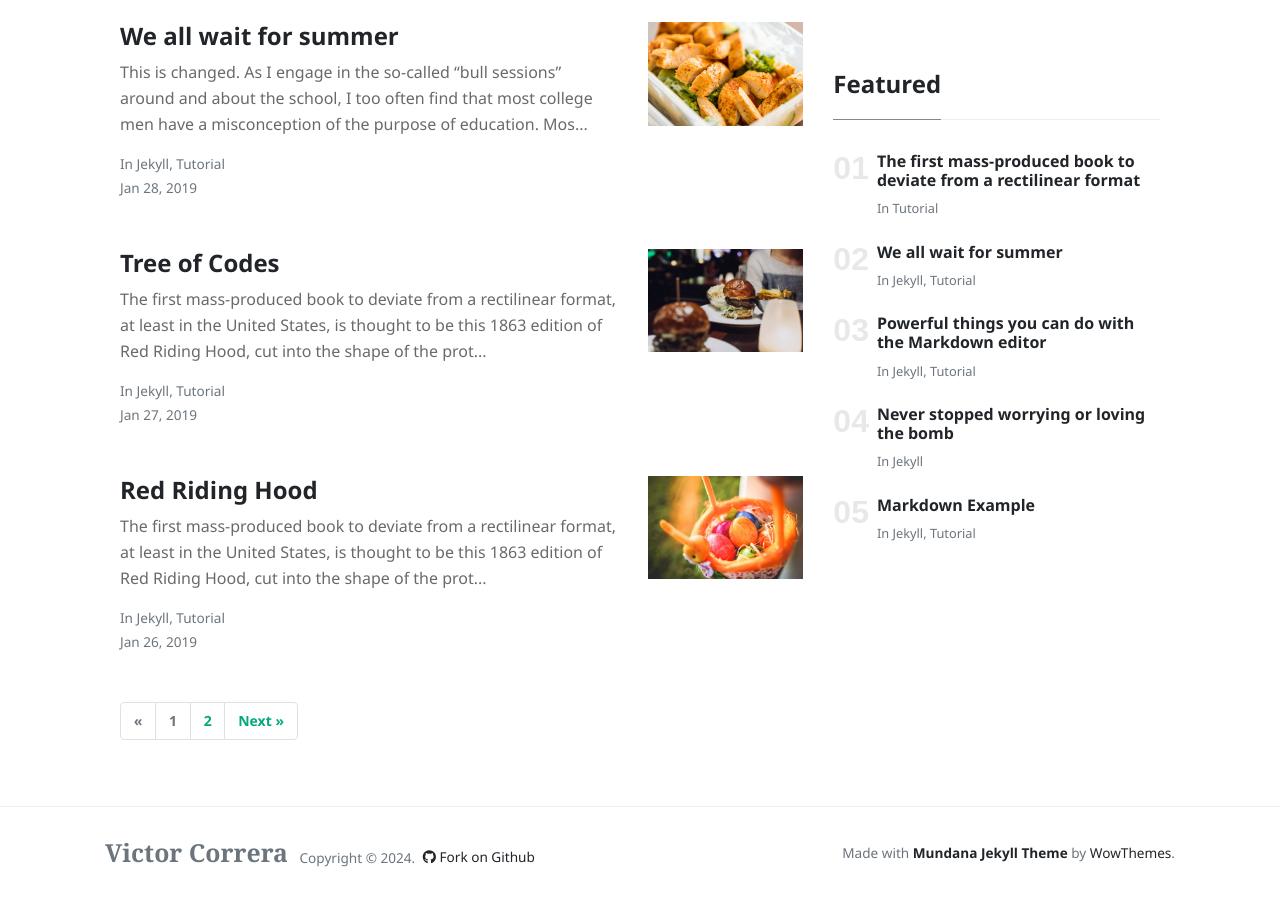
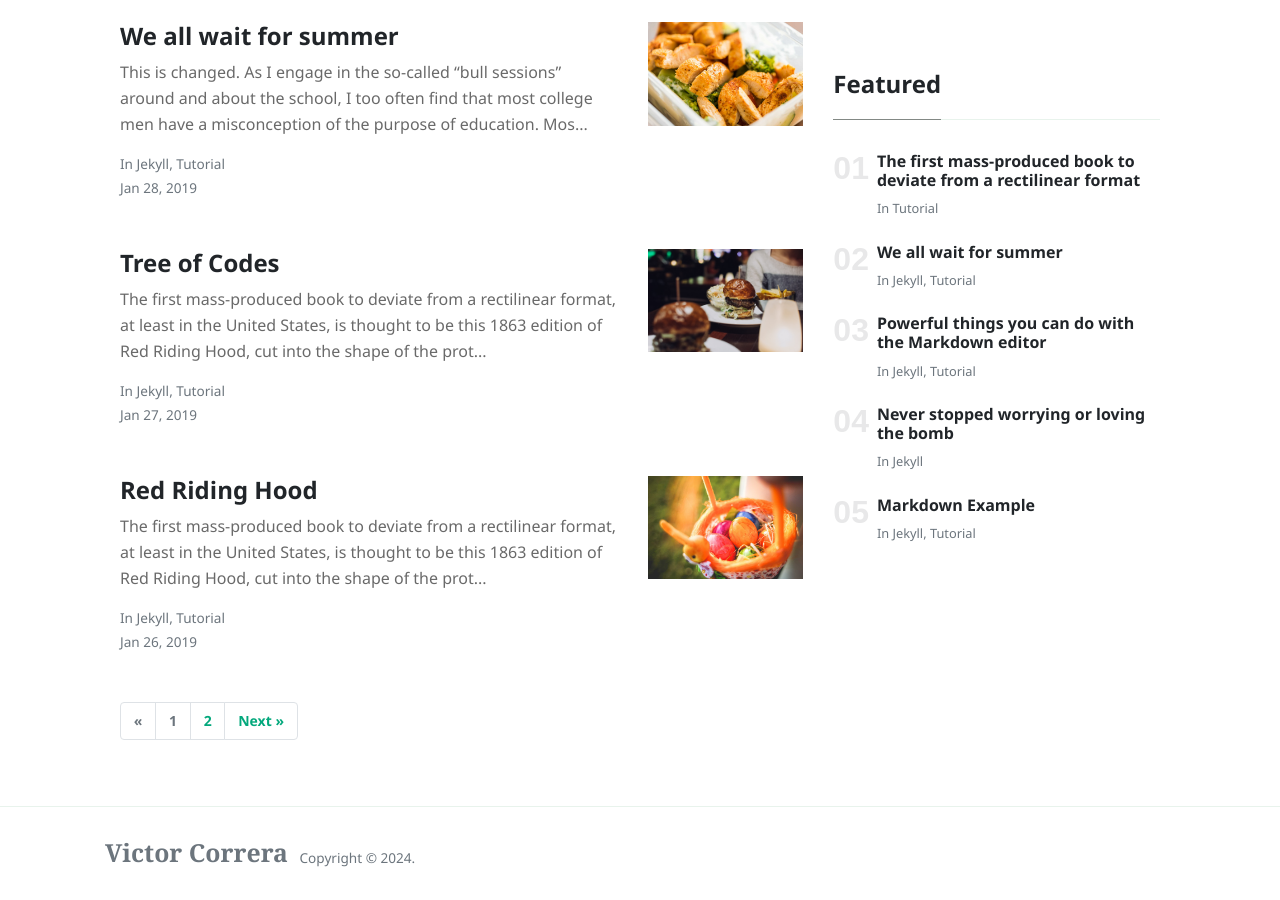
Before and after one commit to viccorrera/viccorrera.github.io, a Jekyll site: the page built from index.html, in a window 1280 px wide and 900 px high, scrolled down 1768 px. Built offline with Jekyll 4.4.1, drawn with Linux system fonts in a browser that asks for light colours; nearby versions of some CDN libraries; the list of posts is cut into pages by our own code.

Commit message:
Clean up and remove links from footer

```diff
--- a/_layouts/default.html
+++ b/_layouts/default.html
@@ -79,15 +79,7 @@
             <div>
                 <span class="navbar-brand mr-2 mb-0"><strong>Victor Correra</strong></span>
                 <span>Copyright © <script>document.write(new Date().getFullYear())</script>.</span>
-
-                <!--  Github Repo Star Btn-->
-                <a class="text-dark ml-1" target="_blank" href="https://github.com/wowthemesnet/mundana-theme-jekyll"><i class="fab fa-github"></i> Fork on Github</a>
-
             </div>
-            <div>
-                Made with <a target="_blank" class="text-dark font-weight-bold" href="https://www.wowthemes.net/mundana-jekyll-theme/"> Mundana Jekyll Theme </a> by <a class="text-dark" target="_blank" href="https://www.wowthemes.net">WowThemes</a>.
-            </div>
-        </div>
         </div>
     </footer>
 
```
